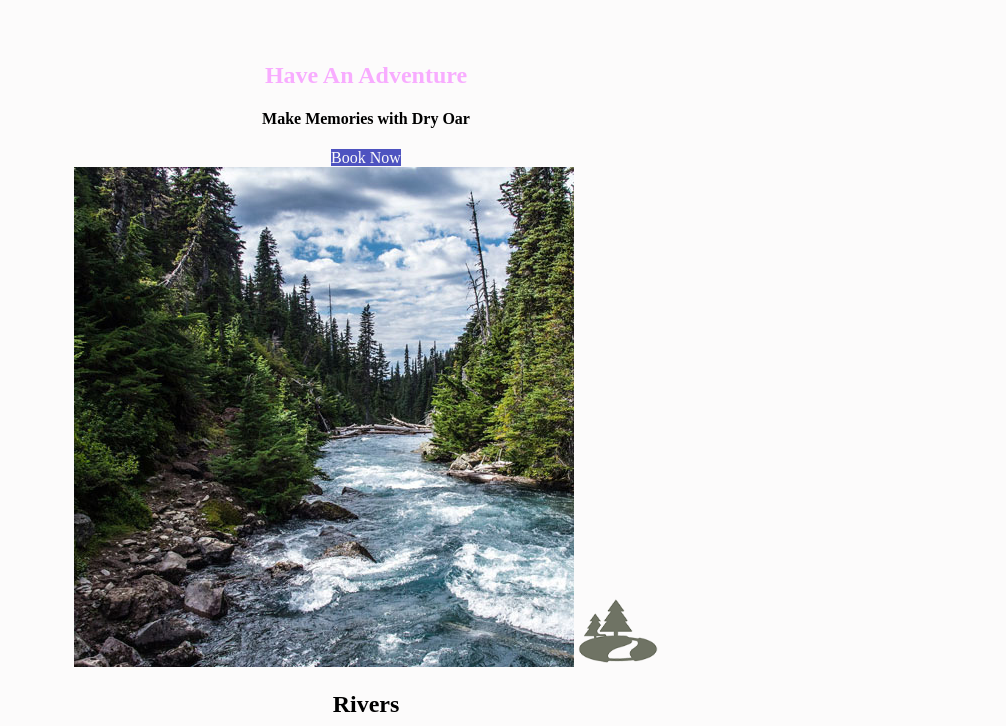
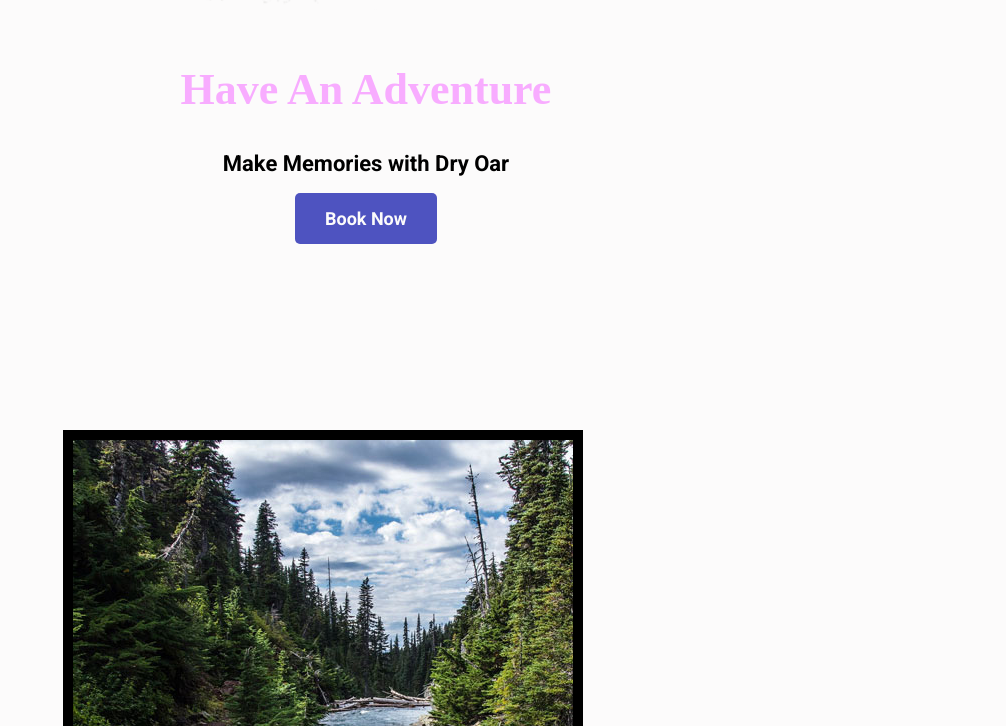
Before and after one commit to Bimbolin/site-planning-rafting., a plain HTML site: page index.html in a window 1280 px wide. Shown: the part 914-1640 px from the top of the page, without its empty margins (274-1280 px from the left). Drawn offline with Linux system fonts and the light colour scheme; a web font is replaced by a local one.

Commit message:
Add files via upload

```diff
--- a/styles/styles.css
+++ b/styles/styles.css
@@ -1,3 +1,6 @@
+@import url('https://fonts.googleapis.com/css2?family=Roboto:wght@700&family=Skranji&display=swap');
+
+
 div {
     max-width: 1600px;
 
@@ -9,6 +12,7 @@ nav a {
     text-align: center;
     color: #f8acff;
     text-decoration: none;
+    padding: 35px;
 
 }
 #hero-msg h1 {
@@ -30,6 +34,10 @@ main section {
 }
 body {
     background-color: #fcfbfb;
+    font-family: 'Roboto', 'Helvetica', 'sans-serif';
+    font-size: 22px;
+    margin: 0;
+    padding: 0;
 }
 header {
     background-color:rgba(20,30,13, .7);
@@ -38,16 +46,14 @@ nav a:hover {
     background-color: black;
     color: #fcfbfb;
 }
-.book {
+.book, .join {
     background-color: #4e53c0;
     color: #fcfbfb;
     text-decoration: none;
-
-}
-.join {
-    background-color: #fcfbfb;
-    color: #4e53c0;
-    text-decoration: none;
+    font-size: 18px;
+    padding: 15px 30px;
+    margin-top: 50px;
+    border-radius: 5px;
 
 }
 .book:hover {
@@ -63,22 +69,32 @@ nav a:hover {
 }
 .msg {
     background-color: #f8acff;
+    line-height: 1.5em;
+    padding: 35px;
 }
 footer {
     background-color: #f8acff;
     color: #4e1353;
+    padding: 25px 50px;
+    padding-top: 15px;
+    margin-top: 200px;
 }
 .home-title {
     color: #f8acff;
+    font-family: 'Skranji', 'sans-serif';
+    font-size: 2em;
+    margin-top: 10px;
 }
 h4 {
     color: black;
 }
 .msg h2 {
     color: #4e53c0;
-}
+    font-family: 'Roboto';}
 .msg p {
     color: #4e53c0;
+    font-size: .8em;
+    padding-bottom: 15px;
 }
 footer a {
     color: #fcfbfb;
@@ -93,6 +109,7 @@ footer a:hover {
 }
 .icon {
     width: 80px;
+    padding-top: 10px;
 }
 
 #hero-img {
@@ -101,3 +118,21 @@ footer a:hover {
 footer p a:hover {
     text-decoration: underline;
 }
+h2 {
+    margin: 0;
+}
+#logo_link {
+    padding-top: 5px;
+}
+.social img {
+    padding-top: 15px;
+}
+.rivers-card, .camping-card, .rapids-card {
+    margin: 200px 0;
+}
+.card-img {
+    border: 10px solid black;
+}
+main section img {
+    box-sizing: border-box;
+}
```
